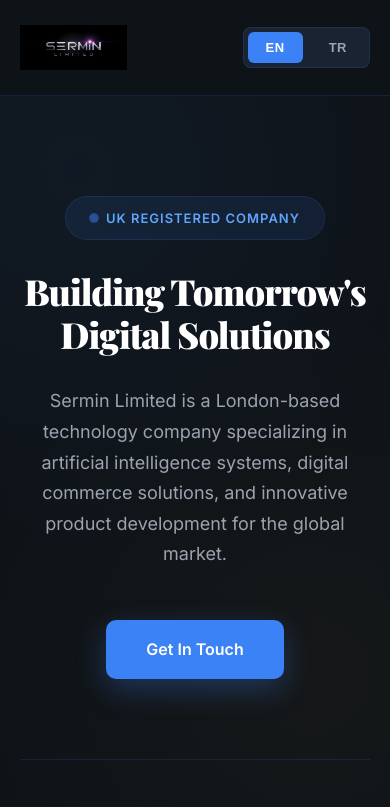
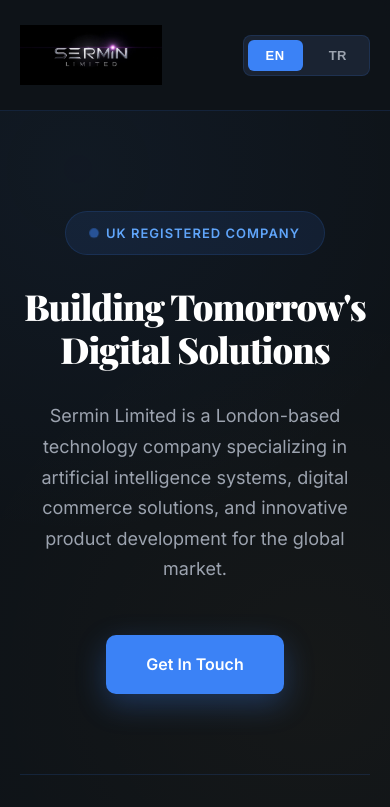
Before and after one commit to GurhanAksoy/sermin-limited-website, a website: page index.html in a window 390 px wide. Shown: the top 807 px of the page. Drawn offline with nearby package versions, Linux system fonts and the light colour scheme.

Commit message:
Update index.html

```diff
--- a/index.html
+++ b/index.html
@@ -81,7 +81,7 @@
     }
 
     .logo-img {
-      height: 60px;
+      height: 360px;
       width: auto;
       object-fit: contain;
     }
@@ -718,7 +718,7 @@
       }
 
       .logo-img {
-        height: 45px;
+        height: 60px;
       }
 
       .hero {
```
